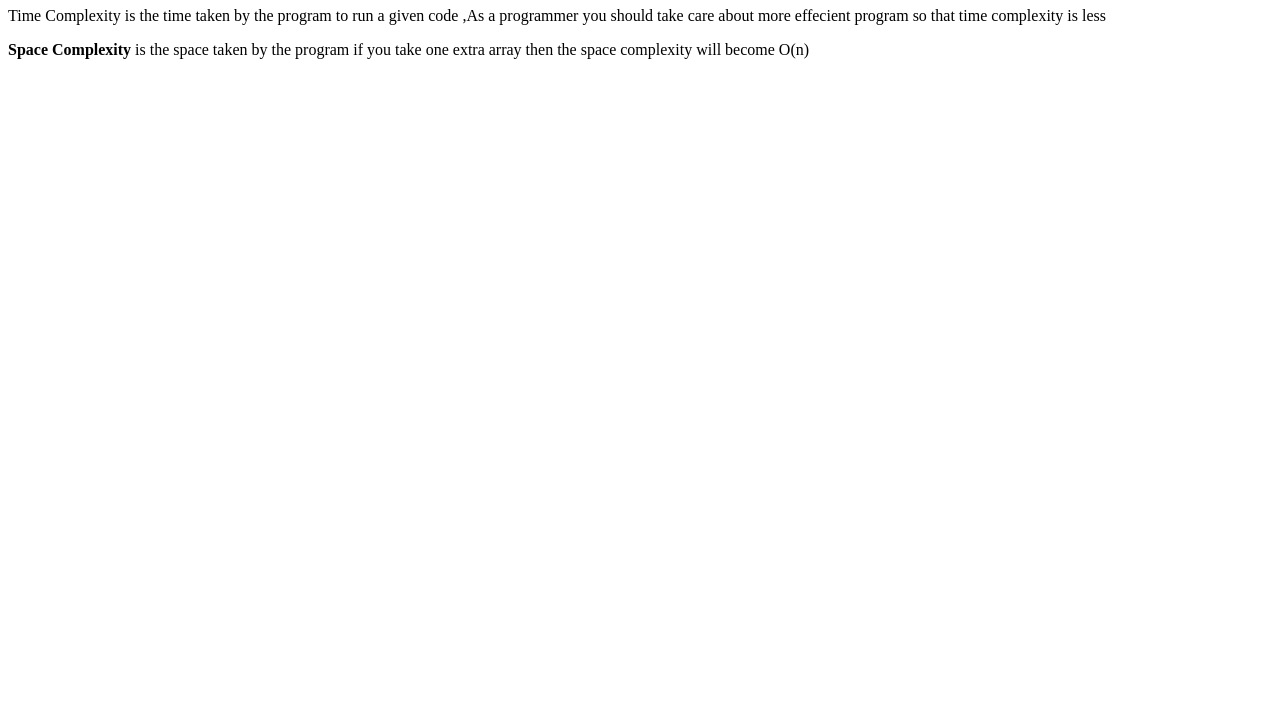
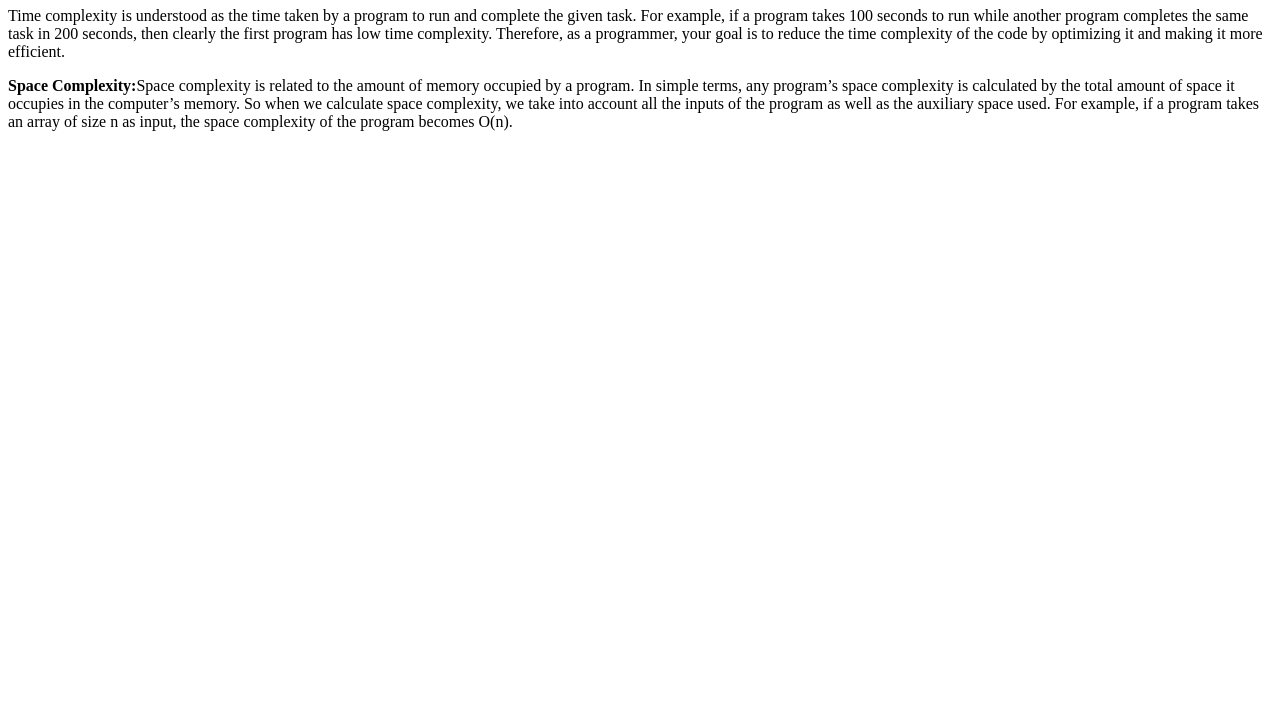
Before and after one commit to acciojob/time-and-space-complexity-Vishakha2431, a website: page main.html in a window 1280 px wide. Shown: the part 73-800 px from the top of the page. Drawn offline with Linux system fonts and the light colour scheme.

Commit message:
created a submission

```diff
--- a/main.html
+++ b/main.html
@@ -9,8 +9,8 @@
 <body>
 	<!-- the entire body must be written by student -->
 	<h1>Time and Space Complexity</h1>
-	<p>Time Complexity is the time taken by the program to run a given code ,As a programmer you should take care about more effecient program so that time complexity is less</p>
-	<p><b>Space Complexity</b> is the space taken by the program if you take one extra array then the space complexity will become O(n)</p>
+	<p>Time complexity is understood as the time taken by a program to run and complete the given task. For example, if a program takes 100 seconds to run while another program completes the same task in 200 seconds, then clearly the first program has low time complexity. Therefore, as a programmer, your goal is to reduce the time complexity of the code by optimizing it and making it more efficient.</p>
+	<p><b>Space Complexity:</b>Space complexity is related to the amount of memory occupied by a program. In simple terms, any program’s space complexity is calculated by the total amount of space it occupies in the computer’s memory. So when we calculate space complexity, we take into account all the inputs of the program as well as the auxiliary space used. For example, if a program takes an array of size n as input, the space complexity of the program becomes O(n).</p>
     <script type="text/javascript" src="./script.js">
 </script>
 
```
